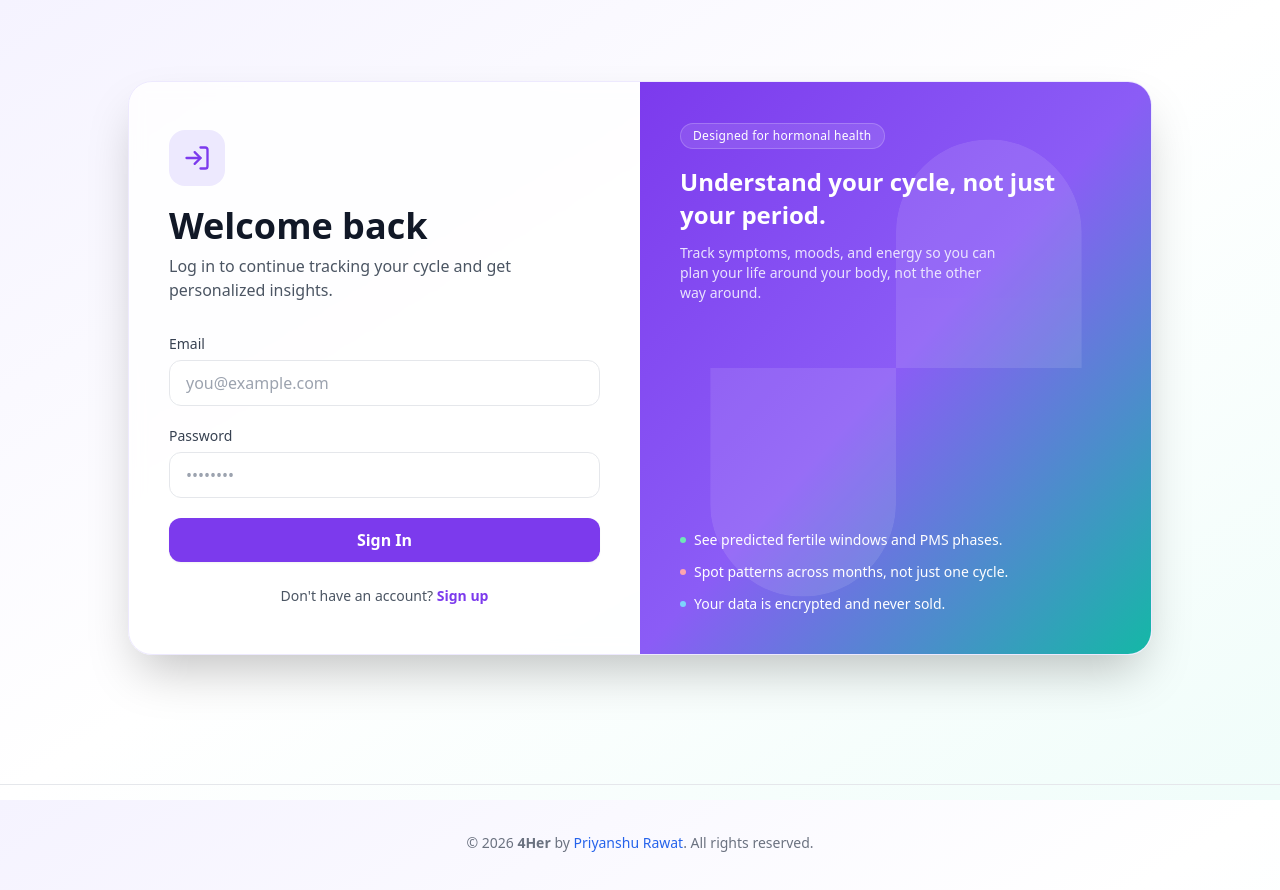
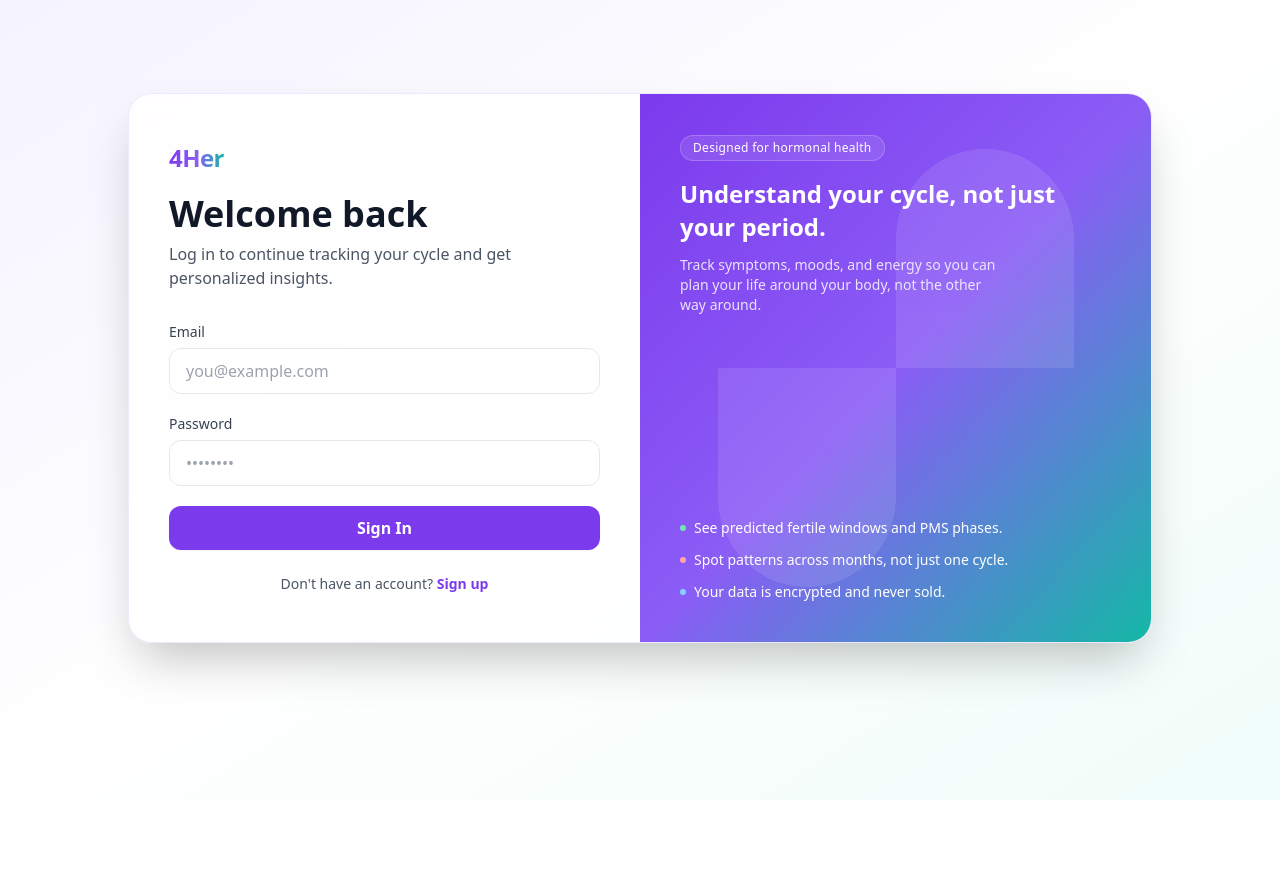
Before and after one commit to therealrawat/for-her, a React (Vite) app in the folder client/: page /login in a window 1280 px wide. Shown: the top 890 px of the page. After the commit the page ends 800 px from the top, so only its background shows below. Built offline with nearby package versions, Linux system fonts and the light colour scheme; no server answers.

Commit message:
feat: update Login page header and remove Footer component from App

```diff
--- a/client/src/App.tsx
+++ b/client/src/App.tsx
@@ -6,7 +6,6 @@ import Dashboard from './pages/Dashboard';
 import Settings from './pages/Settings';
 import AdminUsers from './pages/AdminUsers';
 import { ProtectedRoute } from './components/ProtectedRoute';
-import { Footer } from './components/Footer';
 import './App.css';
 
 const AppRoutes = () => {
@@ -59,7 +58,6 @@ function App() {
           <div className="flex-grow">
             <AppRoutes />
           </div>
-          <Footer />
         </div>
       </Router>
     </AuthProvider>
--- a/client/src/components/Footer.tsx
+++ b/client/src/components/Footer.tsx
@@ -1,7 +1,7 @@
 export const Footer = () => {
 
   return (
-    <footer className="mt-12 border-t border-gray-200 text-center text-gray-600 text-sm">
+    <footer className="border-gray-200 text-center text-gray-600 text-sm">
       <div className="max-w-7xl mx-auto px-6 sm:px-8 py-8 sm:py-12">
         <p className="text-center text-sm text-gray-500 font-light">
           © {new Date().getFullYear()} <span style={{ fontWeight: 'bold' }}>4Her</span> by{' '}
--- a/client/src/pages/Login.tsx
+++ b/client/src/pages/Login.tsx
@@ -1,7 +1,6 @@
 import { useState } from 'react';
 import { Link, useNavigate } from 'react-router-dom';
 import { useAuth } from '../context/AuthContext';
-import { LogIn } from 'lucide-react';
 import heroIllustration from '../assets/pr-light.svg';
 
 const Login = () => {
@@ -38,8 +37,10 @@ const Login = () => {
           {/* Form column (left on desktop) */}
           <div className="px-6 py-8 sm:px-10 sm:py-12 flex flex-col justify-center">
             <div className="mb-8">
-              <div className="inline-flex items-center justify-center w-14 h-14 bg-lavender-100 rounded-2xl mb-5">
-                <LogIn className="w-7 h-7 text-lavender-600" />
+              <div className="mb-5">
+                <span className="text-2xl font-extrabold tracking-tight bg-gradient-to-r from-lavender-600 via-lavender-500 to-teal-500 bg-clip-text text-transparent">
+                  4Her
+                </span>
               </div>
               <h1 className="text-3xl sm:text-4xl font-bold text-gray-900 mb-2">
                 Welcome back
```
